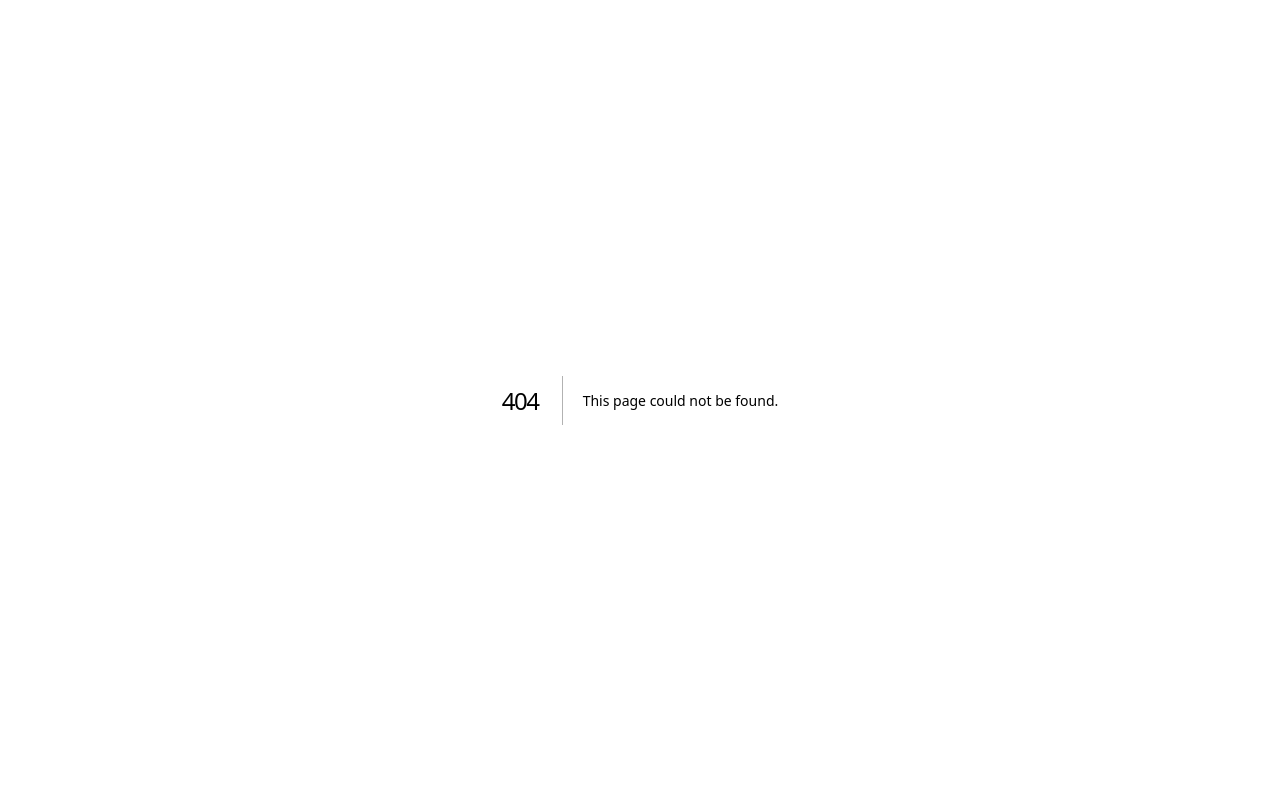
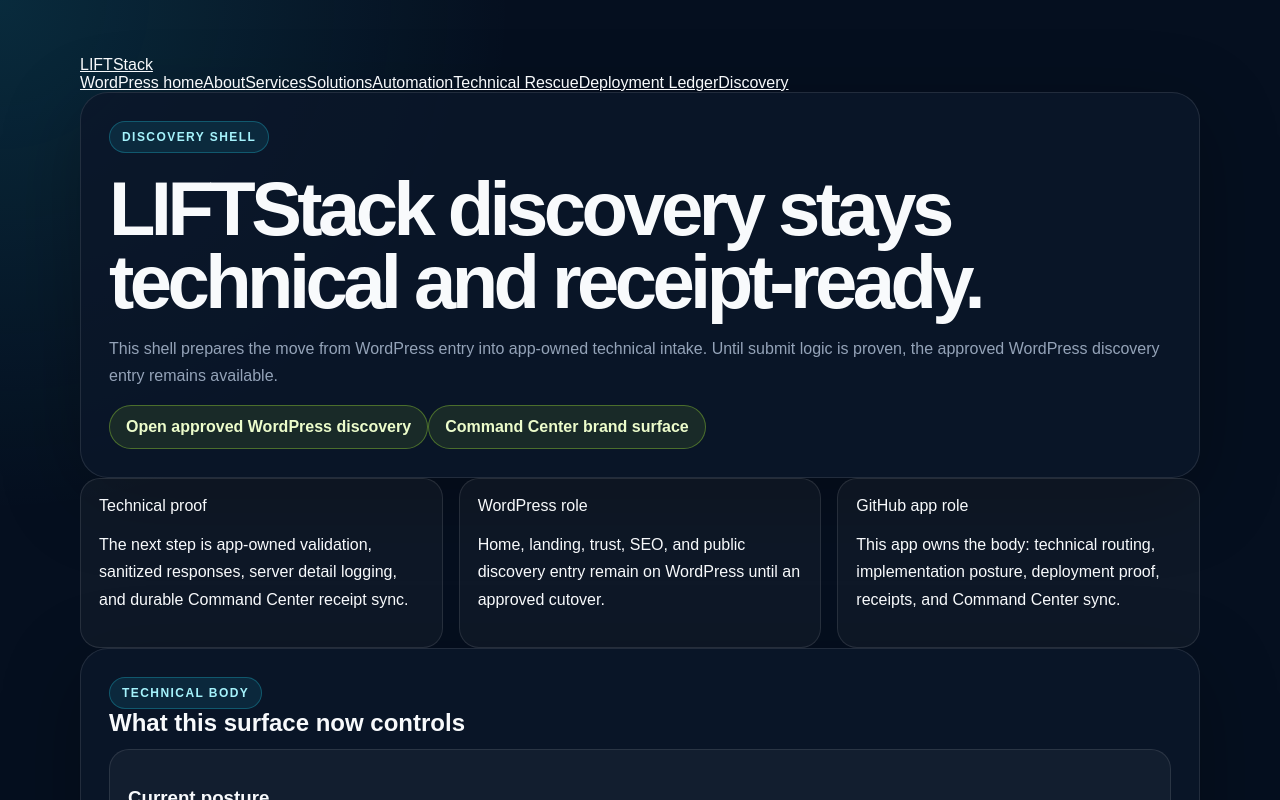
Before and after one commit to Altrium-Holdings-Group/LIFTStack, a Next.js app: page /discovery-wizard in a window 1280 px wide. Before the commit this address had no page. Shown: the top 800 px of the page. Built offline with nearby package versions, Linux system fonts and the light colour scheme.

Commit message:
Add LIFTStack discovery route

```diff
--- /dev/null
+++ b/app/discovery-wizard/page.tsx
@@ -0,0 +1,11 @@
+import OperatingBodyPage from '@/components/liftstack/OperatingBodyPage'
+import { liftstackPages } from '@/lib/liftstack-pages'
+
+export const metadata = {
+  title: 'Discovery — LIFTStack',
+  description: 'LIFTStack discovery shell for technical intake and future Command Center receipt sync.',
+}
+
+export default function DiscoveryWizardPage() {
+  return <OperatingBodyPage page={liftstackPages['discovery-wizard']} />
+}
```
